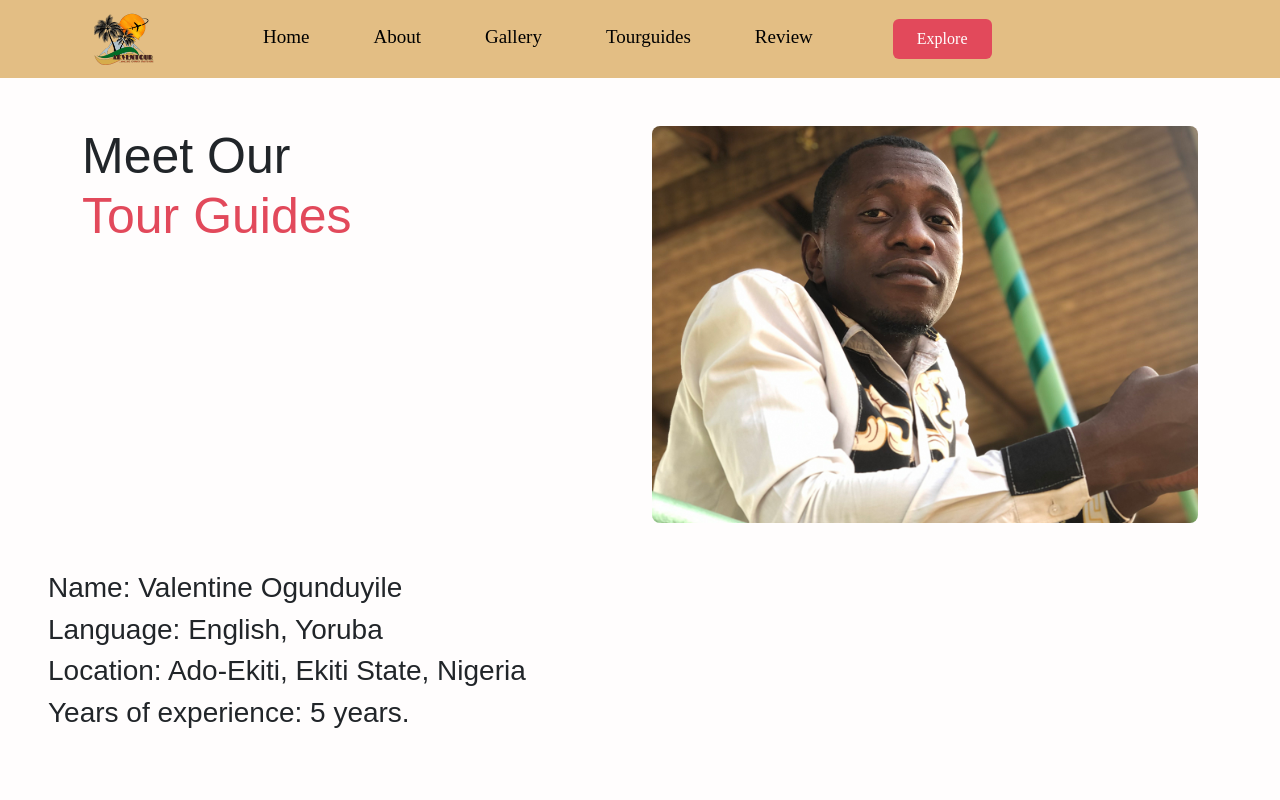
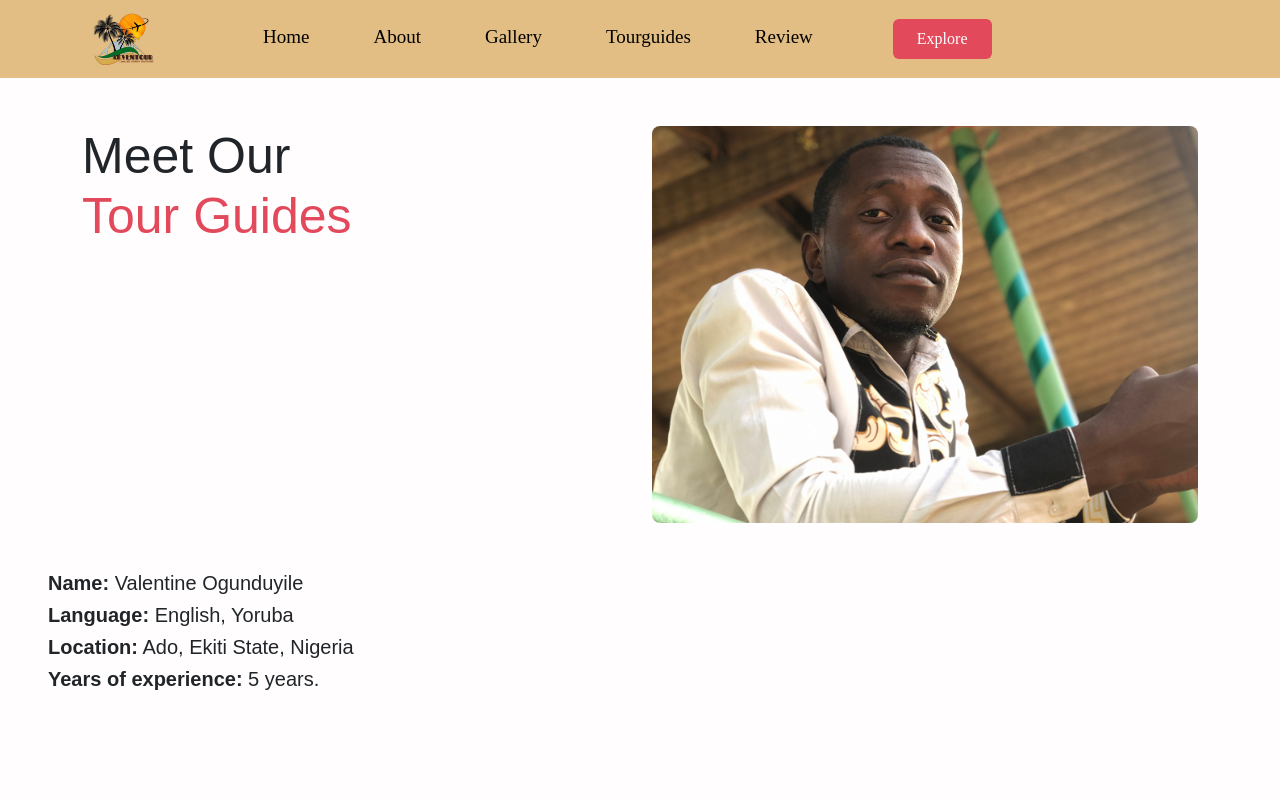
Before and after one commit to Portable-ewaade/adventour, a React (Create React App) app: page /valentine in a window 1280 px wide. Shown: the top 800 px of the page. Built offline with nearby package versions, Linux system fonts and the light colour scheme.

Commit message:
Correction Finale

```diff
--- a/src/index.css
+++ b/src/index.css
@@ -15,7 +15,7 @@ code {
 #btn-back-to-top {
   position: fixed;
   bottom: 10px;
-  right: 5px;
+  right: 25px;
   display: none;
 }
 @import url('https://fonts.googleapis.com/css2?family=Lora:ital,wght@0,400;0,500;0,600;0,700;1,400;1,500;1,600;1,700&display=swap');
--- a/src/pages/Review.jsx
+++ b/src/pages/Review.jsx
@@ -7,7 +7,7 @@ const ValReview = () => {
       <div className='container'>
         <div className='row'>
           <div className='col-md-6 mt-5'>
-            <h1 className='fs-xxxlarge mt-md-5'>Drop your review <br className='d-none d-md-block' /> and feedback</h1>
+            <h1 className='fs-1 mt-md-5'>Drop your review <br className='d-none d-md-block' /> and feedback</h1>
           </div>
           <div className='col-md-6 mt-md-5'>
             <img src='../../../assets/dating-app.png' className='img-fluid' alt='...'/>
--- a/src/pages/Tourguides/TourFisayo.jsx
+++ b/src/pages/Tourguides/TourFisayo.jsx
@@ -15,10 +15,10 @@ const TourFisayo = () => {
         </div>
 
         <div className='p-3 p-md-5'>
-            <h6 className='fs-3 fw-light'><strong>Name:</strong> Fisayo Oso</h6>
-            <h6 className='fs-3 fw-light'><strong>Language:</strong> English, Yoruba</h6>
-            <h6 className='fs-3 fw-light'><strong>Location:</strong> Ekiti State, Nigeria</h6>
-            <h6 className='fs-3 fw-light'><strong>Years of experience:</strong> 5 years.</h6>
+            <h6 className='fs-5 fw-light'><strong className='fw-semibold'>Name:</strong> Fisayo Oso</h6>
+            <h6 className='fs-5 fw-light'><strong className='fw-semibold'>Language:</strong> English, Yoruba</h6>
+            <h6 className='fs-5 fw-light'><strong className='fw-semibold'>Location:</strong> Ekiti State, Nigeria</h6>
+            <h6 className='fs-5 fw-light'><strong className='fw-semibold'>Years of experience:</strong> 5 years.</h6>
         </div>
         <article className='m-3 p-md-5'>
             <div>
@@ -59,10 +59,10 @@ const TourFisayo = () => {
             <div className="socialmedia">
             <h5>Social Media</h5>
                 <a href="https://www.facebook.com/fisayo.oso?mibextid=ZbWKwL" className="fa-brands fa-facebook" style={{color: '#3c3c3c'}}></a>
-                <a href="www.instagram.com/carolinecouture_ng/" className="fa-brands fa-instagram" style={{color: '#3c3c3c'}}></a>
-                <a href=" " className="fa-brands fa-twitter" style={{color: '#3c3c3c'}}></a>
+                <a href="https://www.instagram.com/carolinecouture_ng/" className="fa-brands fa-instagram" style={{color: '#3c3c3c'}}></a>
+                {/* <a href=" " className="fa-brands fa-twitter" style={{color: '#3c3c3c'}}></a> */}
                 <a href="https://www.linkedin.com/in/fisayo-oso-356ab116a" className="fa-brands fa-linkedin" style={{color: '#464500'}}></a>
-                <a href=" " className="fa-brands fa-whatsapp" style={{color: '#464500'}}></a>
+                <a href="https://wa.me/2348111319648" className="fa-brands fa-whatsapp" style={{color: '#464500'}}></a>
             </div>
             </div>
         </article>
--- a/src/pages/Tourguides/TourGbekele.jsx
+++ b/src/pages/Tourguides/TourGbekele.jsx
@@ -14,10 +14,10 @@ const TourGbekele = () => {
             </div>
         </div>
         <div className='p-3 p-md-5'>
-            <h6 className='fs-3 fw-light'><strong>Name:</strong> Oluwatogbekele Obaniyi</h6>
-            <h6 className='fs-3 fw-light'><strong>Language:</strong> English, Yoruba</h6>
-            <h6 className='fs-3 fw-light'><strong>Location:</strong> Ekiti State, Nigeria</h6>
-            <h6 className='fs-3 fw-light'><strong>Years of experience:</strong> 5 years.</h6>
+            <h6 className='fs-5 fw-light'><strong className='fw-semibold'>Name:</strong> Oluwatogbekele Obaniyi</h6>
+            <h6 className='fs-5 fw-light'><strong className='fw-semibold'>Language:</strong> English, Yoruba</h6>
+            <h6 className='fs-5 fw-light'><strong className='fw-semibold'>Location:</strong> Ekiti State, Nigeria</h6>
+            <h6 className='fs-5 fw-light'><strong className='fw-semibold'>Years of experience:</strong> 5 years.</h6>
         </div>
 
         <article className='m-3 p-md-5'>
@@ -59,10 +59,10 @@ const TourGbekele = () => {
             <div className='mt-5'>
             <div className="socialmedia">
             <h5>Social Media</h5>
-                <a href=" " className="fa-brands fa-facebook" style={{color: '#3c3c3c'}}></a>
+                {/* <a href=" " className="fa-brands fa-facebook" style={{color: '#3c3c3c'}}></a> */}
                 <a href="https://instagram.com/_totalllyme?igshid=MzNlNGNkZWQ4Mg==" className="fa-brands fa-instagram" style={{color: '#3c3c3c'}}></a>
-                <a href=" " className="fa-brands fa-twitter" style={{color: '#3c3c3c'}}></a>
-                <a href=" " className="fa-brands fa-linkedin" style={{color: '#464500'}}></a>
+                {/* <a href=" " className="fa-brands fa-twitter" style={{color: '#3c3c3c'}}></a> */}
+                {/* <a href=" " className="fa-brands fa-linkedin" style={{color: '#464500'}}></a> */}
                 <a href="https://wa.me/qr/KK2Q4Y67CWOCP1" className="fa-brands fa-whatsapp" style={{color: '#464500'}}></a>
             </div>
             </div>
--- a/src/pages/Tourguides/TourKehinde.jsx
+++ b/src/pages/Tourguides/TourKehinde.jsx
@@ -14,10 +14,10 @@ const TourKehinde = () => {
             </div>
         </div>
         <div className='p-3 p-md-5'>
-            <h6 className='fs-3 fw-light'><strong>Name:</strong> Kehinde Adetule</h6>
-            <h6 className='fs-3 fw-light'><strong>Language:</strong> English, Yoruba</h6>
-            <h6 className='fs-3 fw-light'><strong>Location:</strong> Ekiti State, Nigeria</h6>
-            <h6 className='fs-3 fw-light'><strong>Years of experience:</strong> 5 years.</h6>
+            <h6 className='fs-5 fw-light'><strong className='fw-semibold'>Name:</strong> Kehinde Adetule</h6>
+            <h6 className='fs-5 fw-light'><strong className='fw-semibold'>Language:</strong> English, Yoruba</h6>
+            <h6 className='fs-5 fw-light'><strong className='fw-semibold'>Location:</strong> Ekiti State, Nigeria</h6>
+            <h6 className='fs-5 fw-light'><strong className='fw-semibold'>Years of experience:</strong> 5 years.</h6>
         </div>
         <article className='m-3 p-md-5'>
             <div>
@@ -60,7 +60,7 @@ const TourKehinde = () => {
                 <a href="https://www.facebook.com/kehinde.funmilayo.18?mibextid=LQQJ4d" className="fa-brands fa-facebook" style={{color: '#3c3c3c'}}></a>
                 <a href="https://instagram.com/portable_ewaade?igshid=NTc4MTIwNjQ2YQ==" className="fa-brands fa-instagram" style={{color: '#3c3c3c'}}></a>
                 <a href="https://twitter.com/Portable_Ewaade" className="fa-brands fa-twitter" style={{color: '#3c3c3c'}}></a>
-                <a href="www.linkedin.com/in/kehinde-adetule-4a589a258" className="fa-brands fa-linkedin" style={{color: '#464500'}}></a>
+                <a href="https://www.linkedin.com/in/kehinde-adetule-4a589a258" className="fa-brands fa-linkedin" style={{color: '#464500'}}></a>
                 <a href="https://wa.me/message/U3YAQWEIF57WA1" className="fa-brands fa-whatsapp" style={{color: '#464500'}}></a>
             </div>
             </div>
--- a/src/pages/Tourguides/TourRacheal.jsx
+++ b/src/pages/Tourguides/TourRacheal.jsx
@@ -14,10 +14,10 @@ const TourRacheal = () => {
             </div>
         </div>
         <div className='p-3 p-md-5'>
-            <h6 className='fs-3 fw-light'><strong>Name:</strong> Adeleke Adekemi Racheal</h6>
-            <h6 className='fs-3 fw-light'><strong>Language:</strong> English, Yoruba</h6>
-            <h6 className='fs-3 fw-light'><strong>Location:</strong> Ikogosi, Ekiti State, Nigeria</h6>
-            <h6 className='fs-3 fw-light'><strong>Years of experience:</strong> 5 years.</h6>
+            <h6 className='fs-5 fw-light'><strong className='fw-semibold'>Name:</strong> Adeleke Adekemi Racheal</h6>
+            <h6 className='fs-5 fw-light'><strong className='fw-semibold'>Language:</strong> English, Yoruba</h6>
+            <h6 className='fs-5 fw-light'><strong className='fw-semibold'>Location:</strong> Ikogosi, Ekiti State, Nigeria</h6>
+            <h6 className='fs-5 fw-light'><strong className='fw-semibold'>Years of experience:</strong> 5 years.</h6>
         </div>
 
         <article className='m-3 p-md-5'>
--- a/src/pages/Tourguides/TourSegun.jsx
+++ b/src/pages/Tourguides/TourSegun.jsx
@@ -14,10 +14,10 @@ const TourSegun = () => {
             </div>
         </div>
         <div className='p-3 p-md-5'>
-            <h6 className='fs-3 fw-light'><strong>Name:</strong> Oladapo Segun Samuel</h6>
-            <h6 className='fs-3 fw-light'><strong>Language:</strong> English, Yoruba</h6>
-            <h6 className='fs-3 fw-light'><strong>Location:</strong> Ado-Ekiti, Ekiti State, Nigeria</h6>
-            <h6 className='fs-3 fw-light'><strong>Years of experience:</strong> 5 years.</h6>
+            <h6 className='fs-5 fw-light'><strong className='fw-semibold'>Name:</strong> Oladapo Segun Samuel</h6>
+            <h6 className='fs-5 fw-light'><strong className='fw-semibold'>Language:</strong> English, Yoruba</h6>
+            <h6 className='fs-5 fw-light'><strong className='fw-semibold'>Location:</strong> Ado-Ekiti, Ekiti State, Nigeria</h6>
+            <h6 className='fs-5 fw-light'><strong className='fw-semibold'>Years of experience:</strong> 5 years.</h6>
         </div>
         <article className='p-3 p-md-5'>
             <div>
@@ -62,7 +62,7 @@ const TourSegun = () => {
                     <a href="https://www.instagram.com/masteroladseg" className="fa-brands fa-instagram" style={{color: '#3c3c3c'}}></a>
                     <a href="https://www.twitter.com/masteroladseg" className="fa-brands fa-twitter" style={{color: '#3c3c3c'}}></a>
                     <a href="https://www.linkedin.com/in/masteroladseg" className="fa-brands fa-linkedin" style={{color: '#464500'}}></a>
-                    <a href="wa.me/2349031607439" className="fa-brands fa-whatsapp" style={{color: '#464500'}}></a>
+                    <a href="https://wa.me/2349031607439" className="fa-brands fa-whatsapp" style={{color: '#464500'}}></a>
                 </div>
             </div>
         </article>
--- a/src/pages/Tourguides/TourValentine.jsx
+++ b/src/pages/Tourguides/TourValentine.jsx
@@ -14,10 +14,10 @@ const TourValentine = () => {
             </div>
         </div>
         <div className='p-3 p-md-5'>
-            <h6 className='fs-3 fw-light'><strong>Name:</strong> Valentine Ogunduyile</h6>
-            <h6 className='fs-3 fw-light'><strong>Language:</strong> English, Yoruba</h6>
-            <h6 className='fs-3 fw-light'><strong>Location:</strong> Ado-Ekiti, Ekiti State, Nigeria</h6>
-            <h6 className='fs-3 fw-light'><strong>Years of experience:</strong> 5 years.</h6>
+            <h6 className='fs-5 fw-light'><strong className='fw-semibold'>Name:</strong> Valentine Ogunduyile</h6>
+            <h6 className='fs-5 fw-light'><strong className='fw-semibold'>Language:</strong> English, Yoruba</h6>
+            <h6 className='fs-5 fw-light'><strong className='fw-semibold'>Location:</strong> Ado, Ekiti State, Nigeria</h6>
+            <h6 className='fs-5 fw-light'><strong className='fw-semibold'>Years of experience:</strong> 5 years.</h6>
         </div>
         <article className='m-3 p-md-5'>
             <div>
```
